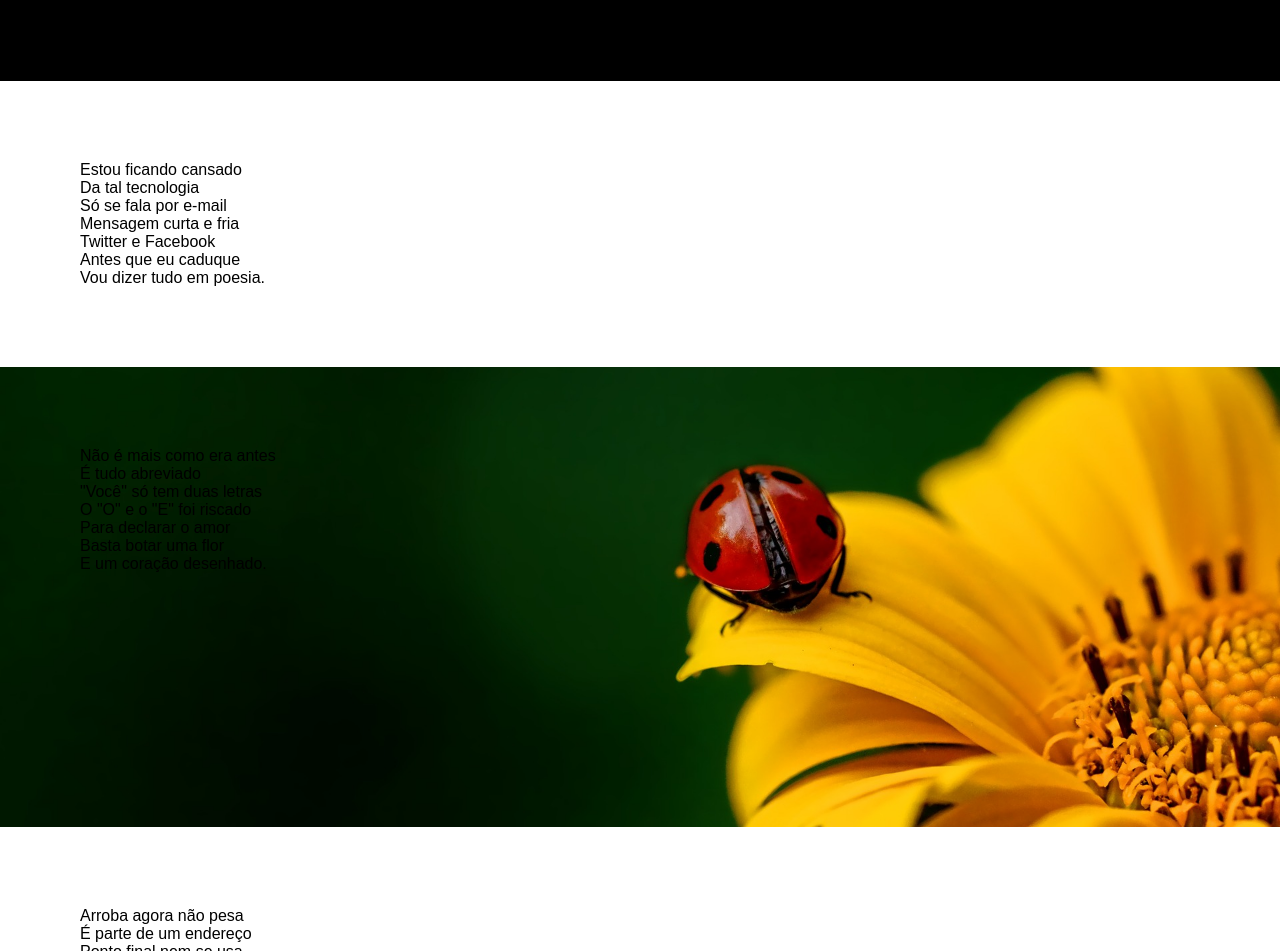
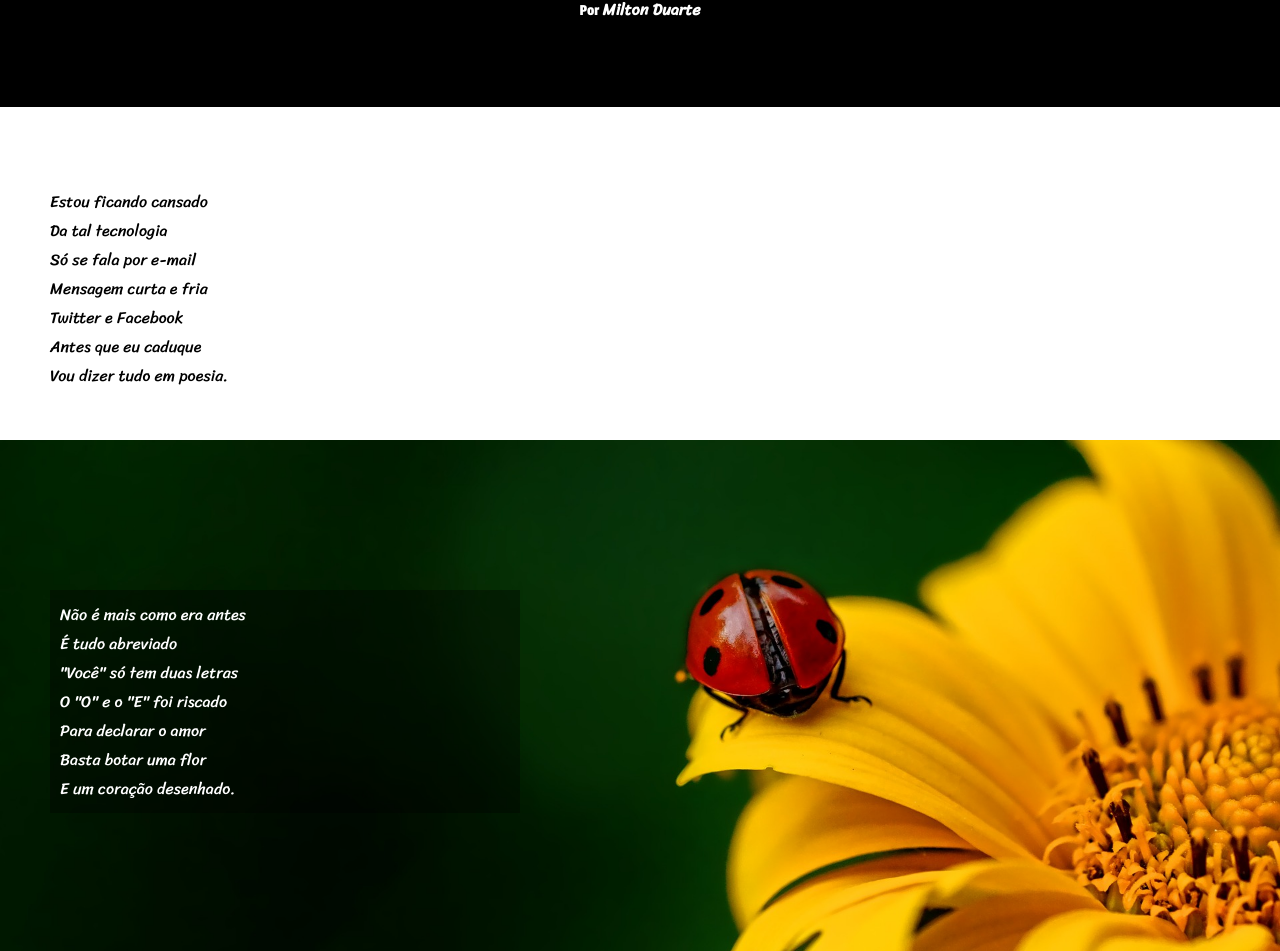
Before and after one commit to AdaoTchiyombe/html-css, a plain HTML site: page aula9/paginas/index.html in a window 1280 px wide. Shown: the part 133-1084 px from the top of the page. Drawn offline with Linux system fonts and the light colour scheme.

Commit message:
terminei o css do projecto cordel

```diff
--- a/aula9/estilos/style.css
+++ b/aula9/estilos/style.css
@@ -1,22 +1,18 @@
 @charset "UTF-8";
 
 @import url('https://fonts.googleapis.com/css2?family=Passion+One&display=swap');
+@import url('https://fonts.googleapis.com/css2?family=Sriracha&display=swap');
+@import url('https://fonts.googleapis.com/css2?family=Poppins:ital,wght@0,100;0,200;0,300;0,400;0,500;0,600;0,700;0,800;1,100;1,200;1,400;1,500;1,600;1,700&display=swap');
 
-/*font-family: 'Passion One', sans-serif;
-*/
-
-@import url('https://fonts.googleapis.com/css2?family=Sriracha&display=swap');
-
-/*font-family: 'Sriracha', cursive;*/
 
     :root {
 
         --cor_fundo:white;
         --cor_header:black;
 
-        --font-padrao: Arial, sans-serif;
-        --font-titulo: 'Passion One', sans-serif;
-        --font-poesia: 'Sriracha', cursive;
+        --font-padrao: 'Sriracha', cursive;
+        --font-titulo: 'Poppins', sans-serif;
+        --font-poesia: 'Passion One', sans-serif;
 
     }
 
@@ -33,17 +29,22 @@
         background-color: var(--cor_header);
         color:white;
         padding: 80px;
+        height: 80px;
     }
 
     header > h1 {
 
         text-align: center;
         font-family: var(--font-titulo);
+
+
     }
 
     header > p {
 
         text-align: center;
+
+        font-family: var(--font-poesia)
 
     }
 
@@ -51,6 +52,8 @@
 
         text-decoration: none;
         color:white;
+        font-family: Arial, Helvetica, sans-serif;
+
 
     }
 
@@ -59,24 +62,54 @@
         color: skyblue;
     }
 
-    main > .padrao{
+    main > .bg_defult {
 
-        background-color: white;
-        padding: 80px;
+     padding: 50px;
 
-        font-family: var(--font-padrao);
+    }
+
+    main > .bg_defult > p {
+
+       height: 100%;
+       margin-top: 30px;
+
+       }
+
+    main > .bg_img {
+
+        padding: 150px 50px;
+        background-position: center right;
+        background-size: cover;
+        background-attachment: fixed;
 
 
     }
 
-    main > #girassol {
+    main > .bg_img > p {
 
-        background-image: url(../imagens/background001.jpg);
-        background-position: center right;
-        background-size: cover;
-        background-attachment: fixed;
-        height: 300px;
-        padding: 80px;
+        max-width: 450px;
+        padding: 10px;
 
+        color:white;
+        background-color: rgba(0, 0, 0, 0.352);
+    }
+
+    main > #bg_img1 {
+
+       background-image:  url(../imagens/background001.jpg);
+
+   }
+
+   main > #bg_img2 {
+
+    background-image:  url(../imagens/background002.jpg);
 
     }
+
+    footer{
+
+        text-align: center;
+
+        color: white;
+        background-color:black;
+    }
--- a/aula9/paginas/index.html
+++ b/aula9/paginas/index.html
@@ -20,7 +20,8 @@
 
     <main>
 
-        <p class="padrao">
+        <div class="bg_defult">
+            <p>
                 Estou ficando cansado<br>
                 Da tal tecnologia<br>
                 Só se fala por e-mail<br>
@@ -29,8 +30,10 @@
                 Antes que eu caduque<br>
                 Vou dizer tudo em poesia.<br>
             </p>
+        </div>
 
-        <p id="girassol">
+        <div id="bg_img1" class="bg_img">
+            <p >
                 Não é mais como era antes<br>
                 É tudo abreviado<br>
                 "Você" só tem duas letras<br>
@@ -39,8 +42,10 @@
                 Basta botar uma flor<br>
                 E um coração desenhado.<br>
             </p>
+        </div>
 
-        <p class="padrao">
+        <div class="bg_defult">
+            <p >
                 Arroba agora não pesa<br>
                 É parte de um endereço<br>
                 Ponto final nem se usa<br>
@@ -49,8 +54,10 @@
                 Se o saite é muito bom<br>
                 Ele vale um alto preço.<br>
             </p class="padrao">
+        </div>
 
-        <p class="padrao">
+        <div class="bg_defult">
+            <p>
                 Pra piorar a liguagem<br>
                 O emoticom é um risco<br>
                 Tem símbolo para tudo<br>
@@ -59,8 +66,10 @@
                 Pra entender como fica<br>
                 Decifre esse rabisco. <br>
             </p>
+        </div>
 
-        <p id="folha">
+        <div id="bg_img2" class="bg_img">
+            <p >
                 Tenho saudade das cartas <br>
                 Escritas com a própria mão <br>
                 Mandava no mês de Junho <br>
@@ -69,8 +78,10 @@
                 Era texto de verdade <br>
                 Nas linhas do coração. <br>
             </p>
+        </div>
 
-        <p class="padrao">
+        <div class="bg_defult">
+            <p>
                 Agora, escrevo e envio <br>
                 Chegando na mesma hora <br>
                 Mas quando vou prosear <br>
@@ -79,8 +90,10 @@
                 O mundo ficou cativo <br>
                 Da tecnologia do agora. <br>
             </p>
+        </div>
 
-        <p class="padrao">
+        <div class="bg_defult">
+            <p>
                 Felizmente, pra orar <br>
                 Não precisa de internet <br>
                 Deus escuta todo mundo <br>
@@ -89,6 +102,7 @@
                 Seus lábios são aparelhos <br>
                 Deixe que Deus interprete. <br>
             </p>
+        </div>
 
 
     </main>
```
Lines whose indentation alone changed are shown as unchanged.
